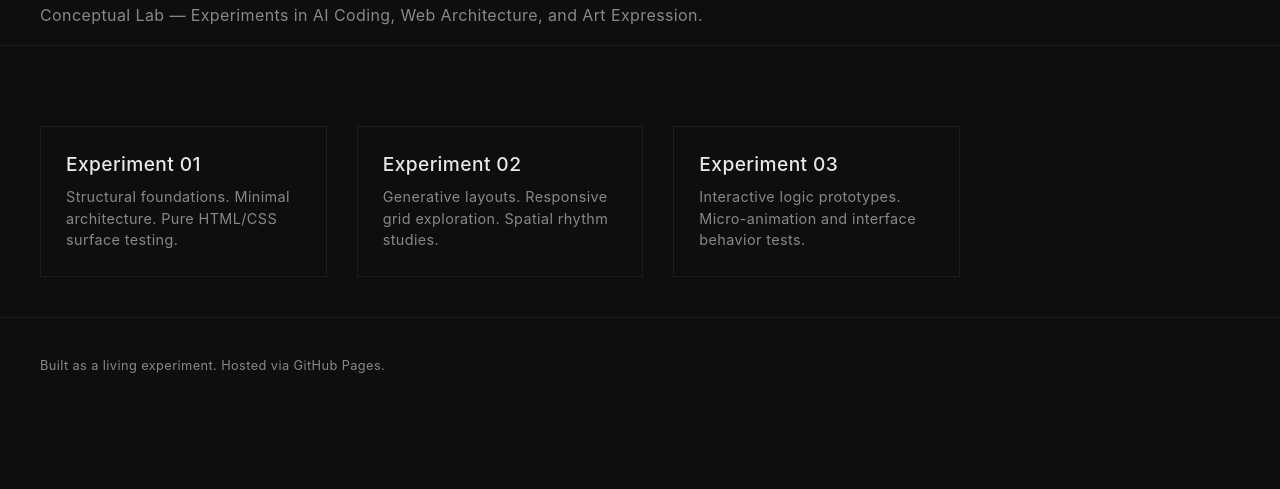
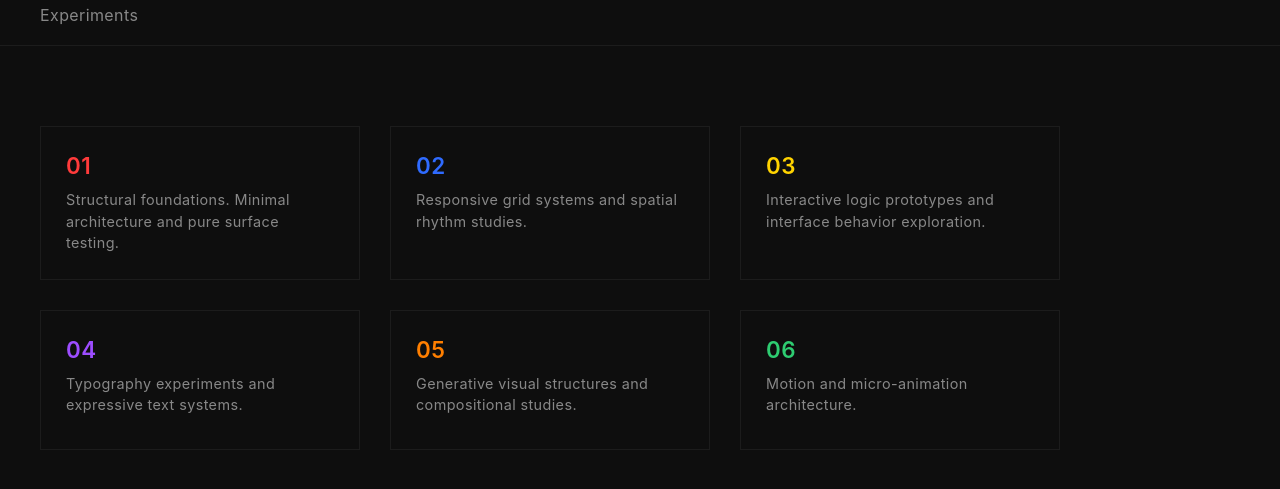
Before and after one commit to bubblegoreproductions/Brice-Frillici, a plain HTML site: page index.html in a window 1280 px wide. Shown: the part 109-598 px from the top of the page. Drawn offline with Linux system fonts and the light colour scheme.

Commit message:
index.html

```diff
--- a/index.html
+++ b/index.html
@@ -3,14 +3,13 @@
 <head>
   <meta charset="UTF-8" />
   <meta name="viewport" content="width=device-width, initial-scale=1.0" />
-  <title>Brice Frillici — Conceptual Lab</title>
+  <title>Brice Frillici — Experiments</title>
 
   <style>
     :root {
       --bg: #0e0e0e;
       --text: #e8e8e8;
       --muted: #888;
-      --accent: #5ef0c8;
     }
 
     * {
@@ -44,12 +43,12 @@
 
     main {
       padding: 40px;
-      max-width: 1000px;
+      max-width: 1100px;
     }
 
     .lab-grid {
       display: grid;
-      grid-template-columns: repeat(auto-fit, minmax(250px, 1fr));
+      grid-template-columns: repeat(auto-fit, minmax(260px, 1fr));
       gap: 30px;
       margin-top: 40px;
     }
@@ -58,17 +57,17 @@
       border: 1px solid #1c1c1c;
       padding: 25px;
       transition: 0.2s ease;
+      min-height: 140px;
     }
 
     .lab-card:hover {
-      border-color: var(--accent);
       transform: translateY(-4px);
     }
 
     .lab-card h2 {
       margin: 0 0 10px 0;
-      font-size: 1.2rem;
-      font-weight: 500;
+      font-size: 1.4rem;
+      font-weight: 600;
     }
 
     .lab-card p {
@@ -78,17 +77,15 @@
       line-height: 1.5;
     }
 
-    footer {
-      padding: 40px;
-      border-top: 1px solid #1c1c1c;
-      color: var(--muted);
-      font-size: 0.8rem;
-    }
+    /* Primary + Hybrid Colors */
 
-    a {
-      color: var(--accent);
-      text-decoration: none;
-    }
+    .c1 { color: #ff3b3b; }      /* Red */
+    .c2 { color: #2f6bff; }      /* Blue */
+    .c3 { color: #ffd300; }      /* Yellow */
+    .c4 { color: #9d4dff; }      /* Red + Blue (Violet) */
+    .c5 { color: #ff7f00; }      /* Red + Yellow (Orange) */
+    .c6 { color: #2ecc71; }      /* Blue + Yellow (Green) */
+
   </style>
 </head>
 
@@ -96,9 +93,7 @@
 
 <header>
   <h1>Brice Frillici</h1>
-  <div class="subtitle">
-    Conceptual Lab — Experiments in AI Coding, Web Architecture, and Art Expression.
-  </div>
+  <div class="subtitle">Experiments</div>
 </header>
 
 <main>
@@ -106,27 +101,38 @@
   <section class="lab-grid">
 
     <div class="lab-card">
-      <h2>Experiment 01</h2>
-      <p>Structural foundations. Minimal architecture. Pure HTML/CSS surface testing.</p>
+      <h2 class="c1">01</h2>
+      <p>Structural foundations. Minimal architecture and pure surface testing.</p>
     </div>
 
     <div class="lab-card">
-      <h2>Experiment 02</h2>
-      <p>Generative layouts. Responsive grid exploration. Spatial rhythm studies.</p>
+      <h2 class="c2">02</h2>
+      <p>Responsive grid systems and spatial rhythm studies.</p>
     </div>
 
     <div class="lab-card">
-      <h2>Experiment 03</h2>
-      <p>Interactive logic prototypes. Micro-animation and interface behavior tests.</p>
+      <h2 class="c3">03</h2>
+      <p>Interactive logic prototypes and interface behavior exploration.</p>
+    </div>
+
+    <div class="lab-card">
+      <h2 class="c4">04</h2>
+      <p>Typography experiments and expressive text systems.</p>
+    </div>
+
+    <div class="lab-card">
+      <h2 class="c5">05</h2>
+      <p>Generative visual structures and compositional studies.</p>
+    </div>
+
+    <div class="lab-card">
+      <h2 class="c6">06</h2>
+      <p>Motion and micro-animation architecture.</p>
     </div>
 
   </section>
 
 </main>
 
-<footer>
-  Built as a living experiment. Hosted via GitHub Pages.
-</footer>
-
 </body>
 </html>
```
